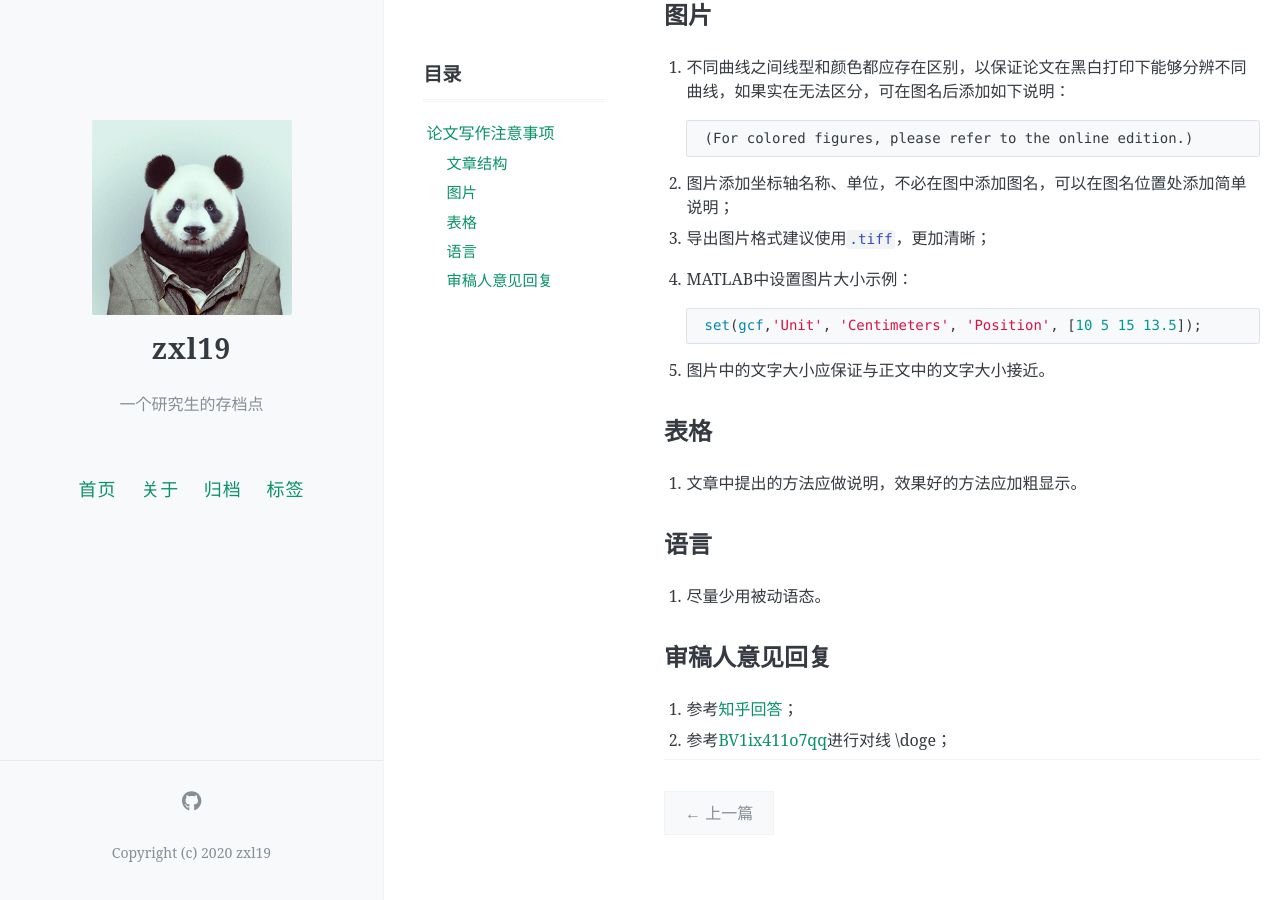
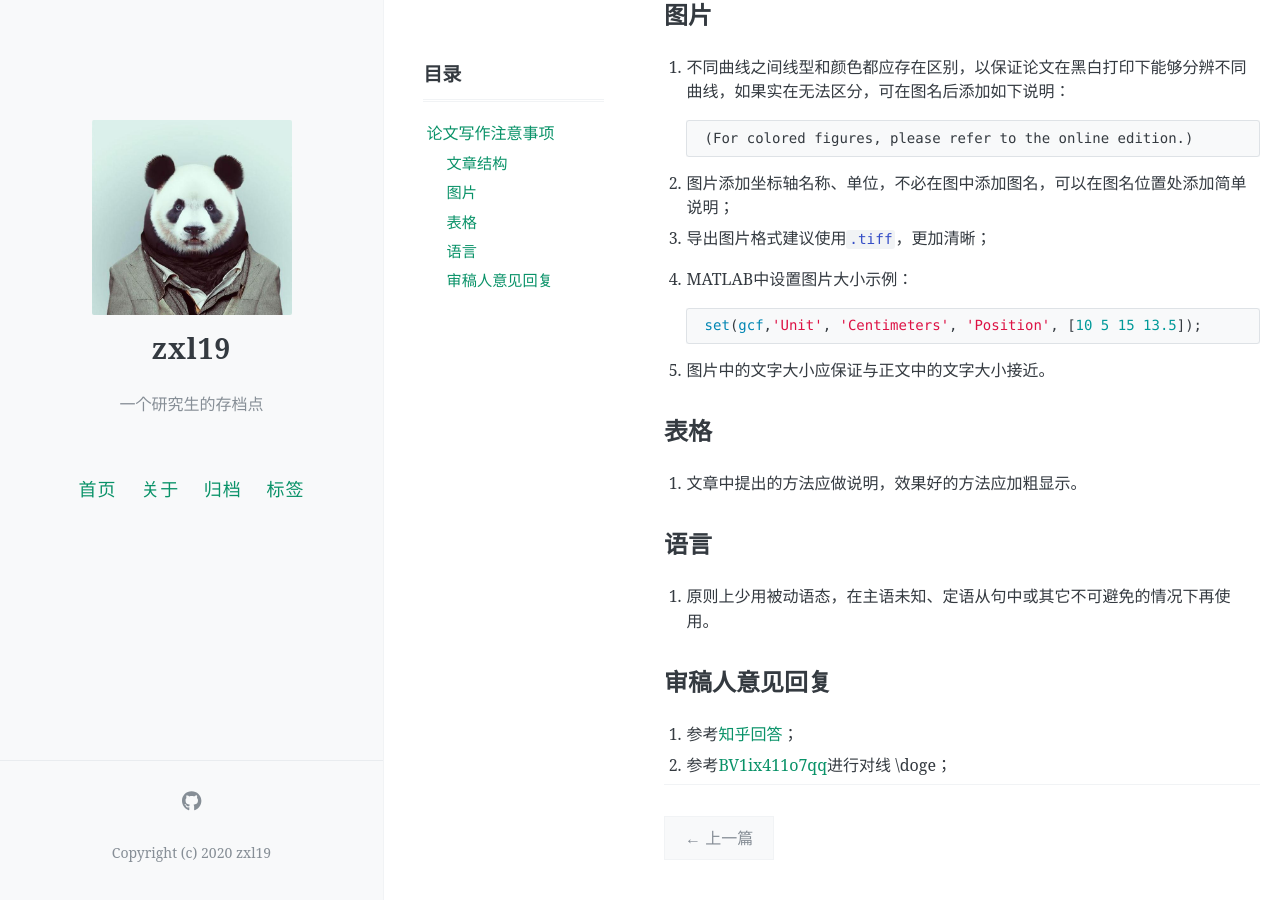
Before and after one commit to zxl19/zxl19.github.io, a Jekyll site: the page built from _posts/2020-10-16-paper-writing.md, in a window 1280 px wide and 900 px high, scrolled down 749 px. Built offline with Jekyll 4.4.1, drawn with Linux system fonts in a browser that asks for light colours; comment, search, counter and statistics services are not loaded; before the commit the page ends 1625 px from its top, so only the background shows below that.

Commit message:
Update 2020-10-16-paper-writing.md

```diff
--- a/_posts/2020-10-16-paper-writing.md
+++ b/_posts/2020-10-16-paper-writing.md
@@ -60,7 +60,7 @@ pinned: false
 
 ## 语言
 
-1. 尽量少用被动语态。
+1. 原则上少用被动语态，在主语未知、定语从句中或其它不可避免的情况下再使用。
 
 ## 审稿人意见回复
 
```
